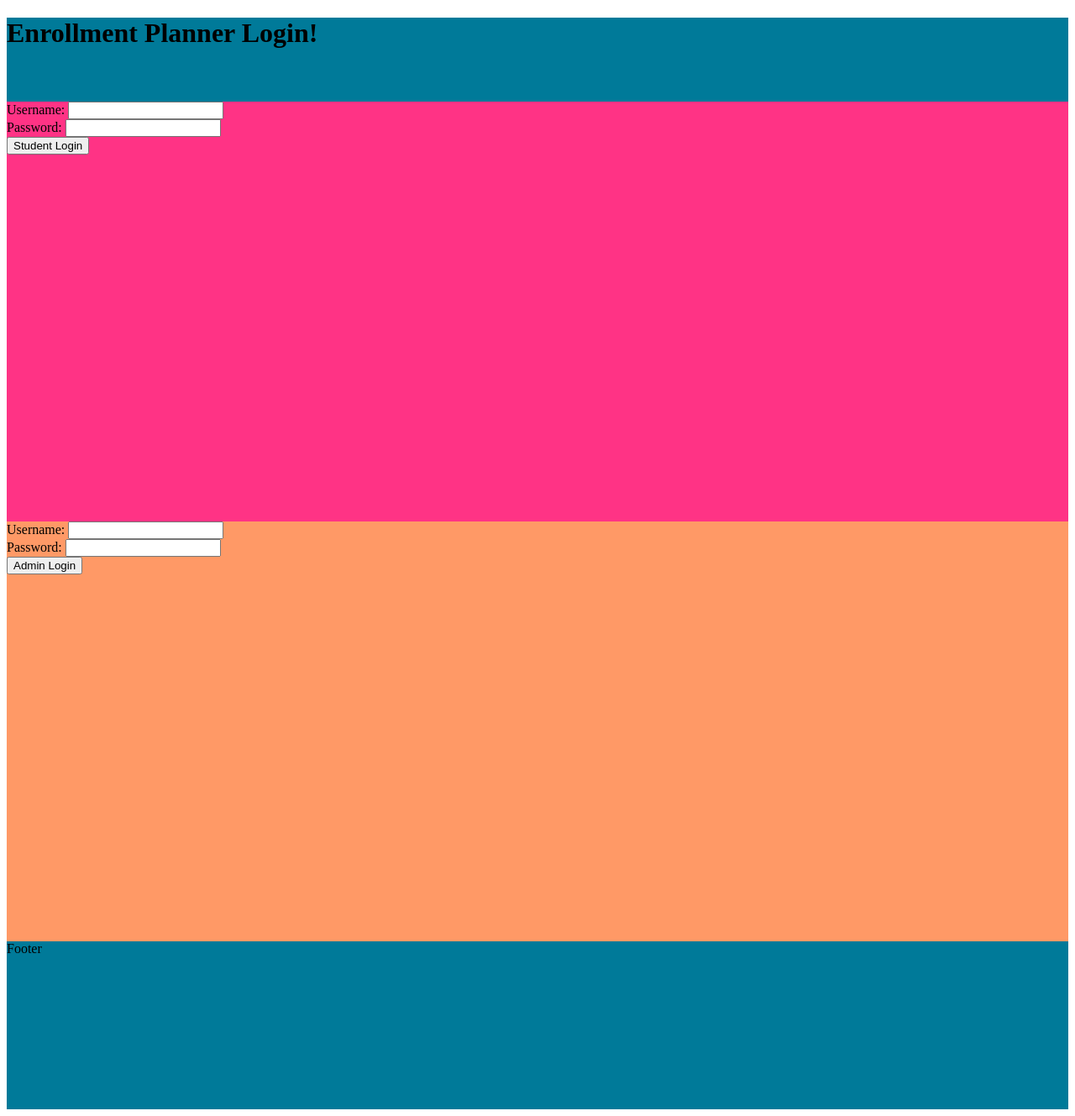
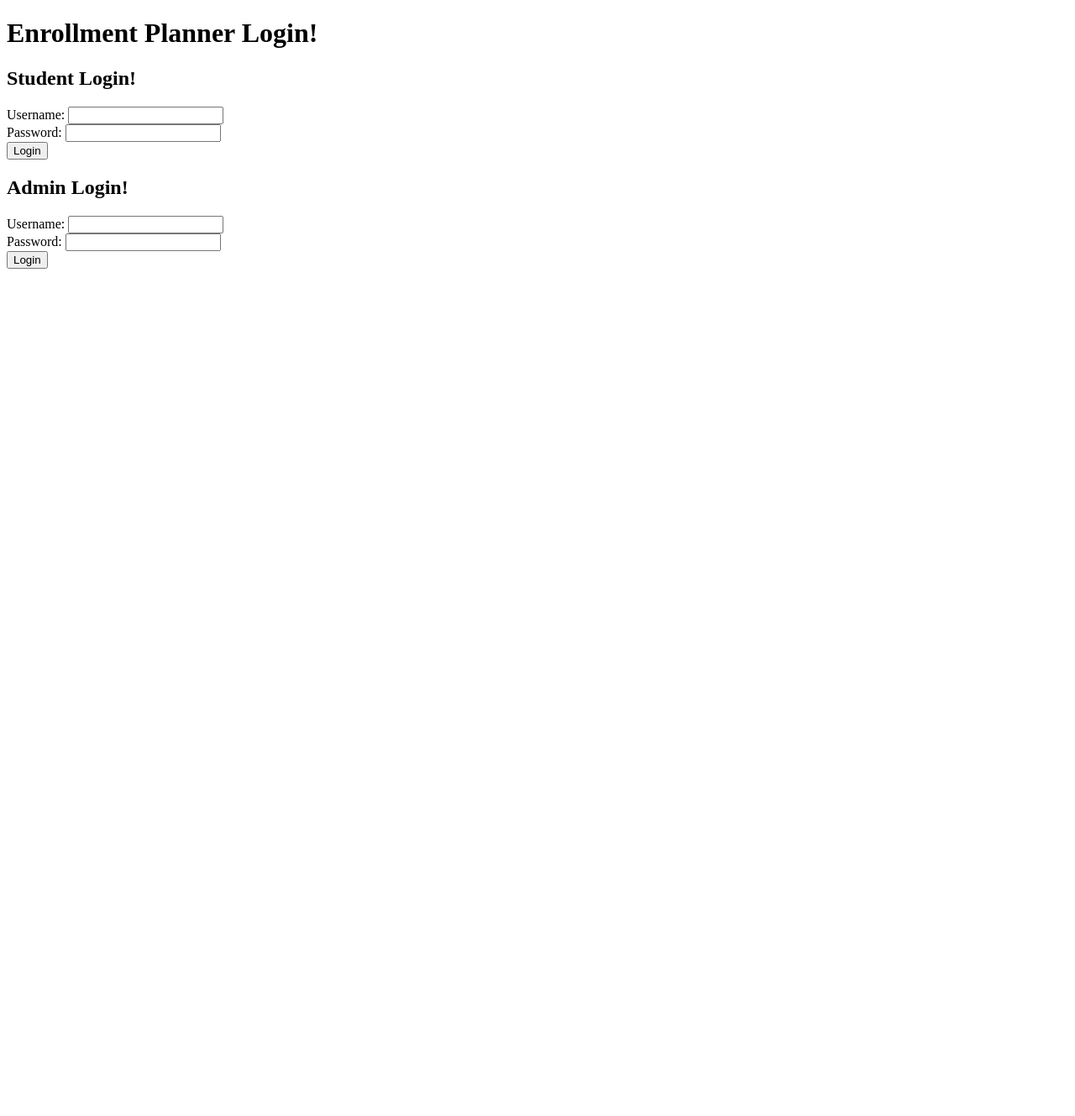
Before and after one commit to p47even/CS-455-WebServer, a PHP site: page /project.php in a window 1280 px wide. Shown: the whole page at 84% size. After the commit the page ends 320 px from the top, so only its background shows below. Run offline with PHP 8.4, Linux system fonts and the light colour scheme.

Commit message:
Update project.php

```diff
--- a/public_html/project.php
+++ b/public_html/project.php
@@ -6,40 +6,25 @@
         </head>
 
         <body>
-                <div class='page'>
-                        <div class='menu'>
             <h1>Enrollment Planner Login!</h1>
-                        </div>
-                        <div class='sidebar'>
-                                <?php
-                                        echo
-                                        "<form action='./login/login.php' method='post'>
+                <div class='main'>
+                    <div class='studentLogin'>
+                        <h2>Student Login!</h2>
+                        <form action='./login/studentLogin.php' method='post'>
                         Username: <input type='text' name='username' id='username'><br>
                         <form action='./login/login.php' method='post'>
                         Password: <input type='text' name='password' id='password'><br>
-
-                                        <input type='submit' name='submit' value='Student Login'>"
-                                        ;
-                                ?>
+                        <input type='submit' name='submit' value='Login'>
                     </div>
 
-                        <div class='content'>
-                                <?php
-                                        echo
-                                        "<form action='./login/login.php' method='post'>
+                    <div class='adminLogin'>
+                        <h2>Admin Login!</h2>
+                        <form action='./login/adminLogin.php' method='post'>
                         Username: <input type='text' name='username' id='username'><br>
                         <form action='./login/login.php' method='post'>
                         Password: <input type='text' name='password' id='password'><br>
-
-                                        <input type='submit' name='submit' value='Admin Login'>"
-                                        ;
-                                ?>
+                        <input type='submit' name='submit' value='Login'>
                     </div>
-
-                        <div class='footer'>Footer</div>
                 </div>
-
-
-
         </body>
 </html>
```
Lines whose indentation alone changed are shown as unchanged.
